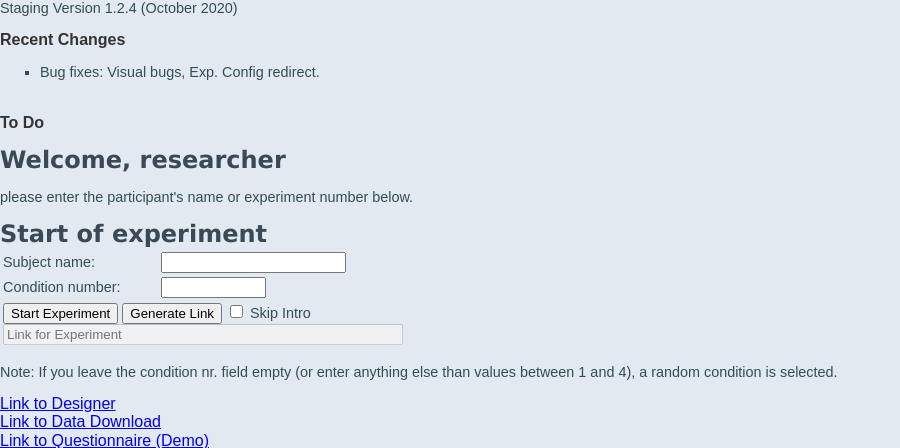
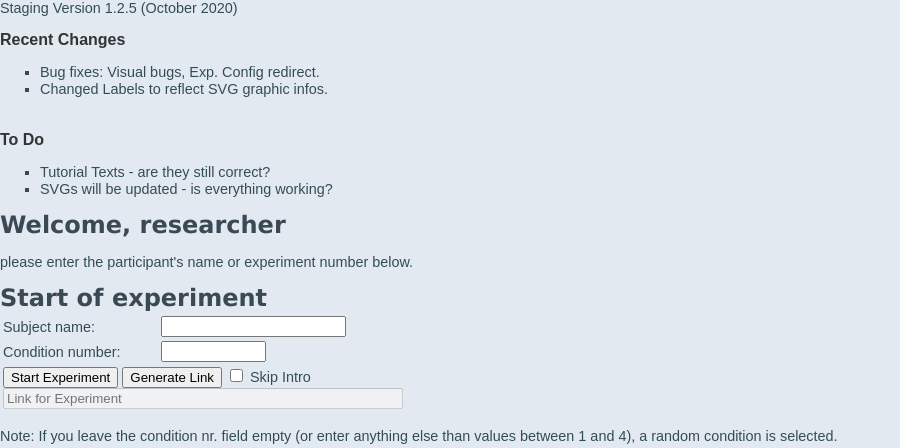
Before and after one commit to andreasHausberger/Taxperiment_MLW, a PHP site: page /start.php in a window 1280 px wide. Shown: the top 448 px of the page, without its empty margins (0-900 px from the left). Run offline with PHP 8.4, Linux system fonts and the light colour scheme.

Commit message:
Changelog, Version Nr.

```diff
--- a/start.php
+++ b/start.php
@@ -8,17 +8,21 @@
 
 ?>
 
-<p>Staging Version 1.2.4 (October 2020)</p>
+<p>Staging Version 1.2.5 (October 2020)</p>
 
 <b>Recent Changes</b>
 <ul>
     <li>Bug fixes: Visual bugs, Exp. Config redirect.</li>
+    <li>Changed Labels to reflect SVG graphic infos. </li>
 
 </ul>
 
 <br>
 <b> To Do</b>
+
 <ul>
+    <li>Tutorial Texts - are they still correct?</li>
+    <li>SVGs will be updated - is everything working?</li>
 </ul>
 
 
```
